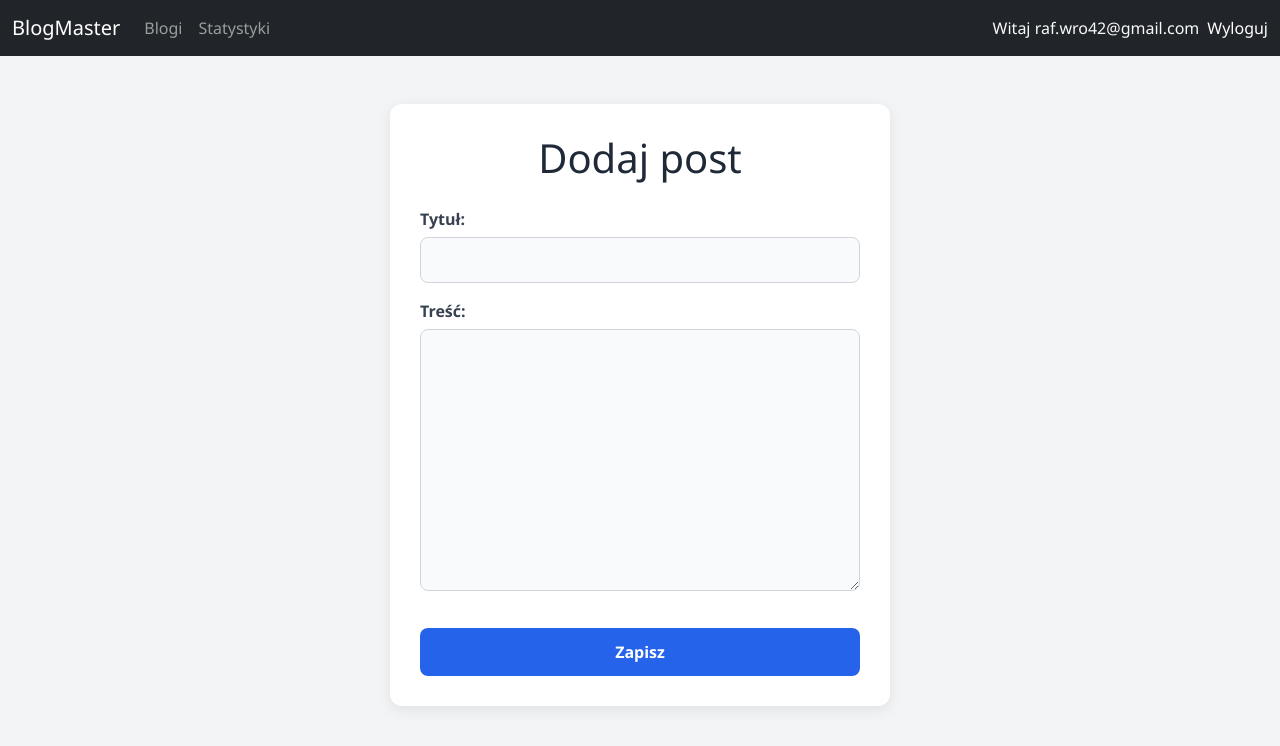
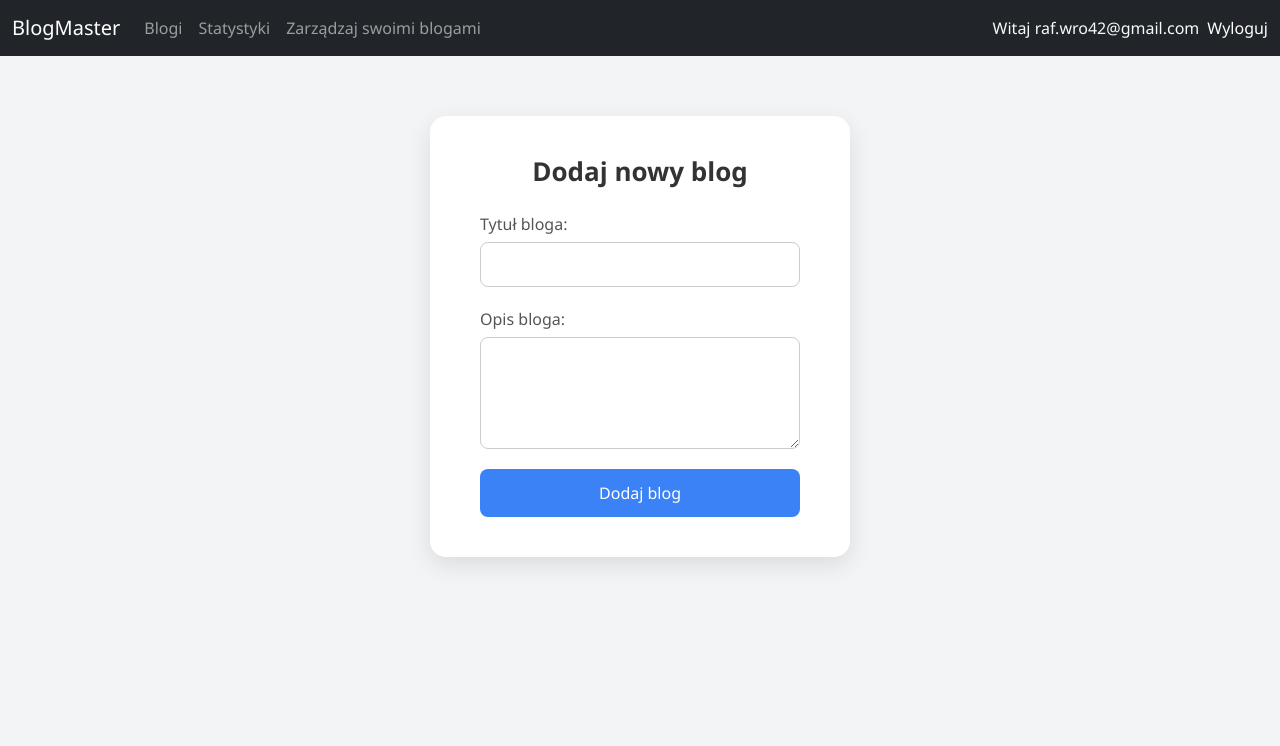
Before and after one commit to Cube011806/BlogMaster, a Django app: page /blogs/create/ in a window 1280 px wide. Shown: the top 746 px of the page. Run offline with Django 5.2, Linux system fonts and the light colour scheme; a user stored in the database is signed in.

Commit message:
Stworzenie formularza dodawania bloga, widoku 'Zarządzaj swoimi blogami' oraz widoku listy blogów użytkownika w nowoczesnym stylu

```diff
--- a/blogs/forms.py
+++ b/blogs/forms.py
@@ -1,5 +1,6 @@
 from django import forms
 from .models import Post
+from .models import Blog
 
 class PostForm(forms.ModelForm):
     class Meta:
@@ -9,3 +10,15 @@ class PostForm(forms.ModelForm):
             'title': 'Tytuł',
             'content': 'Treść',
         }
+
+class BlogForm(forms.ModelForm):
+    class Meta:
+        model = Blog
+        fields = ['title', 'description']
+        labels = {
+            'title': 'Tytuł bloga',
+            'description': 'Opis bloga',
+        }
+        widgets = {
+            'description': forms.Textarea(attrs={'rows': 4}),
+        }
--- /dev/null
+++ b/blogs/templates/blogs/blog_create.html
@@ -0,0 +1,94 @@
+{% extends 'base.html' %}
+
+{% block content %}
+<style>
+  body {
+    background-color: #f3f4f6;
+    font-family: 'Segoe UI', sans-serif;
+  }
+
+  .form-container {
+    max-width: 420px;
+    margin: 60px auto;
+    background: white;
+    padding: 40px 50px;
+    border-radius: 16px;
+    box-shadow: 0 8px 25px rgba(0, 0, 0, 0.1);
+  }
+
+  h1 {
+    text-align: center;
+    margin-bottom: 25px;
+    font-size: 26px;
+    font-weight: 600;
+    color: #333;
+  }
+
+  form p {
+    display: flex;
+    flex-direction: column;
+    margin-bottom: 20px;
+  }
+
+  label {
+    margin-bottom: 6px;
+    font-weight: 500;
+    color: #555;
+  }
+
+  input, textarea {
+    border: 1px solid #ccc;
+    border-radius: 8px;
+    padding: 10px 14px;
+    font-size: 15px;
+    transition: border-color 0.2s, box-shadow 0.2s;
+  }
+
+  input:focus, textarea:focus {
+    border-color: #3b82f6;
+    box-shadow: 0 0 0 3px rgba(59, 130, 246, 0.25);
+    outline: none;
+  }
+
+  .btn-submit {
+    width: 100%;
+    background-color: #3b82f6;
+    color: white;
+    border: none;
+    padding: 12px;
+    font-size: 16px;
+    border-radius: 8px;
+    cursor: pointer;
+    transition: background-color 0.2s;
+  }
+
+  .btn-submit:hover {
+    background-color: #2563eb;
+  }
+
+  ul.errorlist {
+    list-style: none;
+    padding: 0;
+    margin-top: 5px;
+    color: #dc2626;
+    font-size: 14px;
+  }
+
+  .errorlist li {
+    background: #fee2e2;
+    border: 1px solid #fca5a5;
+    padding: 6px 10px;
+    border-radius: 6px;
+    margin-top: 4px;
+  }
+</style>
+
+<div class="form-container">
+  <h1>Dodaj nowy blog</h1>
+  <form method="post">
+    {% csrf_token %}
+    {{ form.as_p }}
+    <button type="submit" class="btn-submit">Dodaj blog</button>
+  </form>
+</div>
+{% endblock %}
--- a/blogs/templates/blogs/post_list.html
+++ b/blogs/templates/blogs/post_list.html
@@ -8,7 +8,6 @@ body {
 </style>
 <div class="container mt-5">
     <h1>Ostatnie posty</h1>
-    <a class="btn btn-success mb-3" href="/blogs/create/">Dodaj post</a>
     <div class="list-group">
         {% for post in posts %}
             <a href="{% url 'post_detail' post.pk %}" class="list-group-item list-group-item-action">
--- a/blogs/urls.py
+++ b/blogs/urls.py
@@ -1,8 +1,14 @@
 from django.urls import path
 from . import views
+from .views import blog_list, post_detail, post_create, user_blogs
 
 urlpatterns = [
-    path('', views.post_list, name='post_list'),
+    path('', views.blog_list, name='blog_list'),
+    path('user/', user_blogs, name='user_blogs'),
+    path('create/', views.blog_create, name='blog_create'),
+
+
+
     path('create/', views.post_create, name='post_create'),
     path('<int:pk>/', views.post_detail, name='post_detail'),
 ]
--- a/blogs/views.py
+++ b/blogs/views.py
@@ -1,9 +1,31 @@
 from django.shortcuts import render, get_object_or_404, redirect
 from .models import Post, Blog
-from .forms import PostForm
+from .forms import PostForm, BlogForm
 from django.contrib.auth.decorators import login_required
 
 # Create your views here.
+def blog_list(request):
+    blogs = Blog.objects.order_by('-created_at')
+    return render(request, 'blogs/blog_list.html', {'blogs': blogs})
+
+@login_required
+def user_blogs(request):
+    blogs = request.user.blogs.all()  # używamy related_name='blogs' z modelu Blog
+    return render(request, 'blogs/user_blogs.html', {'blogs': blogs})
+
+@login_required
+def blog_create(request):
+    if request.method == 'POST':
+        form = BlogForm(request.POST)
+        if form.is_valid():
+            blog = form.save(commit=False)
+            blog.owner = request.user
+            blog.save()
+            return redirect('user_blogs')
+    else:
+        form = BlogForm()
+    return render(request, 'blogs/blog_create.html', {'form': form})
+
 def post_list(request):
     posts = Post.objects.order_by('-created_at')
     return render(request, 'blogs/post_list.html', {'posts': posts})
--- a/templates/base.html
+++ b/templates/base.html
@@ -18,6 +18,9 @@
                     <ul class="navbar-nav me-auto">
                         <li class="nav-item"><a class="nav-link" href="/blogs/">Blogi</a></li>
                         <li class="nav-item"><a class="nav-link" href="/stats/">Statystyki</a></li>
+                        {% if user.is_authenticated %}
+                            <li class="nav-item"><a class="nav-link" href="{% url 'user_blogs' %}">Zarządzaj swoimi blogami</a></li>
+                        {% endif %}
                     </ul>
 
                     <!-- Sekcja logowania/rejestracji -->
```
Also changed, not shown: blogs/templates/blogs/blog_list.html (added, +25 -0 lines), blogs/templates/blogs/user_blogs.html (added, +85 -0 lines), db.sqlite3.
